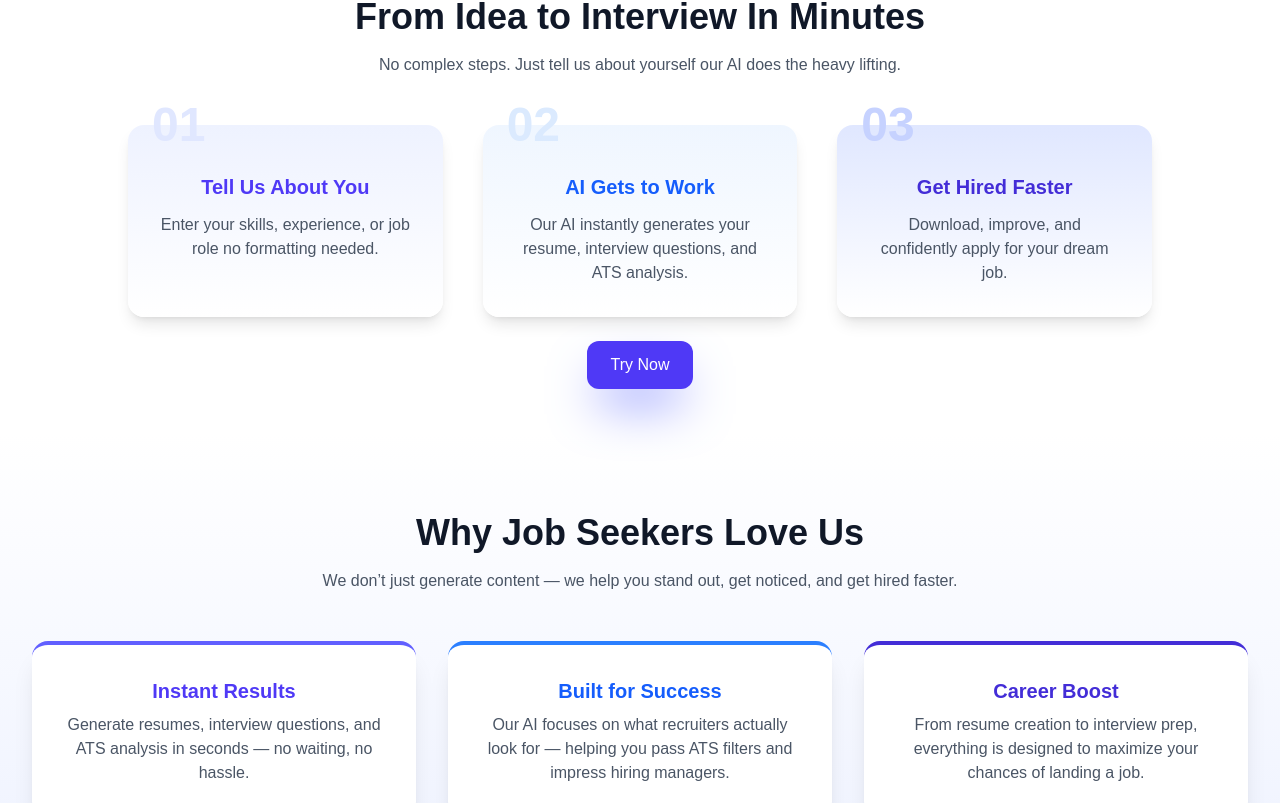
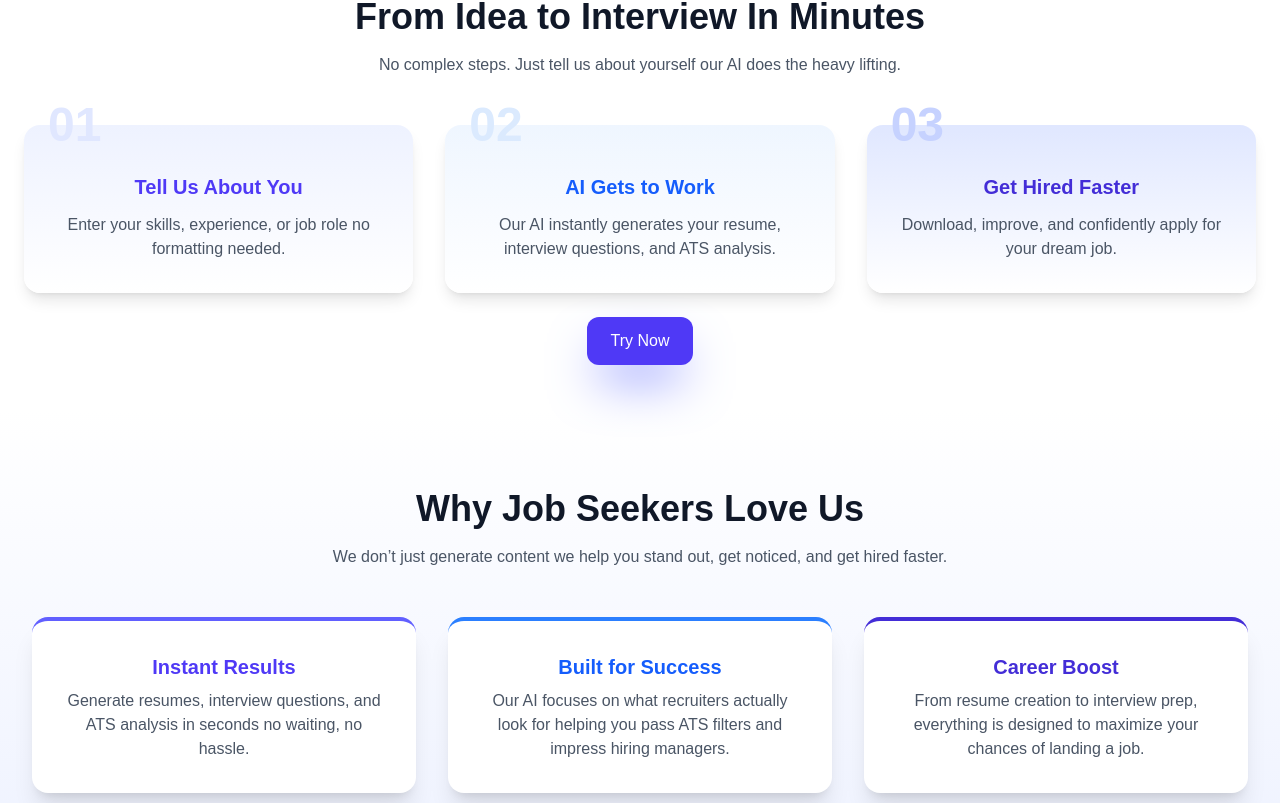
Before and after one commit to smabdullah958/AI-Career-Assistant, a Next.js app in the folder Frontend/: page / in a window 1280 px wide. Shown: the part 897-1700 px from the top of the page. Built offline with nearby package versions, Linux system fonts and the light colour scheme; no server answers.

Commit message:
adjust layout

```diff
--- a/Frontend/Component/HowWorks.jsx
+++ b/Frontend/Component/HowWorks.jsx
@@ -11,7 +11,7 @@ const HowWorks = () => {
         lifting.
       </p>
 
-      <div className="grid md:grid-cols-3 gap-10 max-w-5xl mx-auto">
+      <div className="grid md:grid-cols-3 gap-8">
         {/* Step 1 */}
         <div className="p-8 rounded-2xl bg-gradient-to-b from-indigo-50 to-white shadow-lg hover:shadow-2xl transition relative">
           <div className="text-5xl font-extrabold text-indigo-100 absolute -top-6 left-6">
--- a/Frontend/Component/WhyChoose.jsx
+++ b/Frontend/Component/WhyChoose.jsx
@@ -1,11 +1,11 @@
 const WhyChoose = () => {
   return (
-    <section className="pb-20 sm:py-20 px-8 bg-gradient-to-b from-white to-indigo-50 text-center">
+    <section className="pt-5 pb-20 sm:py-20 px-8 bg-gradient-to-b from-white to-indigo-50 text-center">
       <h3 className="text-3xl md:text-4xl font-bold mb-4 text-gray-900">
         Why Job Seekers Love Us
       </h3>
       <p className="text-gray-600 mb-12 max-w-2xl mx-auto">
-        We don’t just generate content — we help you stand out, get noticed, and
+        We don’t just generate content we help you stand out, get noticed, and
         get hired faster.
       </p>
 
@@ -15,7 +15,7 @@ const WhyChoose = () => {
             Instant Results
           </h4>
           <p className="text-gray-600">
-            Generate resumes, interview questions, and ATS analysis in seconds —
+            Generate resumes, interview questions, and ATS analysis in seconds
             no waiting, no hassle.
           </p>
         </div>
@@ -25,8 +25,8 @@ const WhyChoose = () => {
             Built for Success
           </h4>
           <p className="text-gray-600">
-            Our AI focuses on what recruiters actually look for — helping you
-            pass ATS filters and impress hiring managers.
+            Our AI focuses on what recruiters actually look for helping you pass
+            ATS filters and impress hiring managers.
           </p>
         </div>
 
```
Also changed, not shown: Frontend/Component/Features.jsx (+0 -22 lines).
